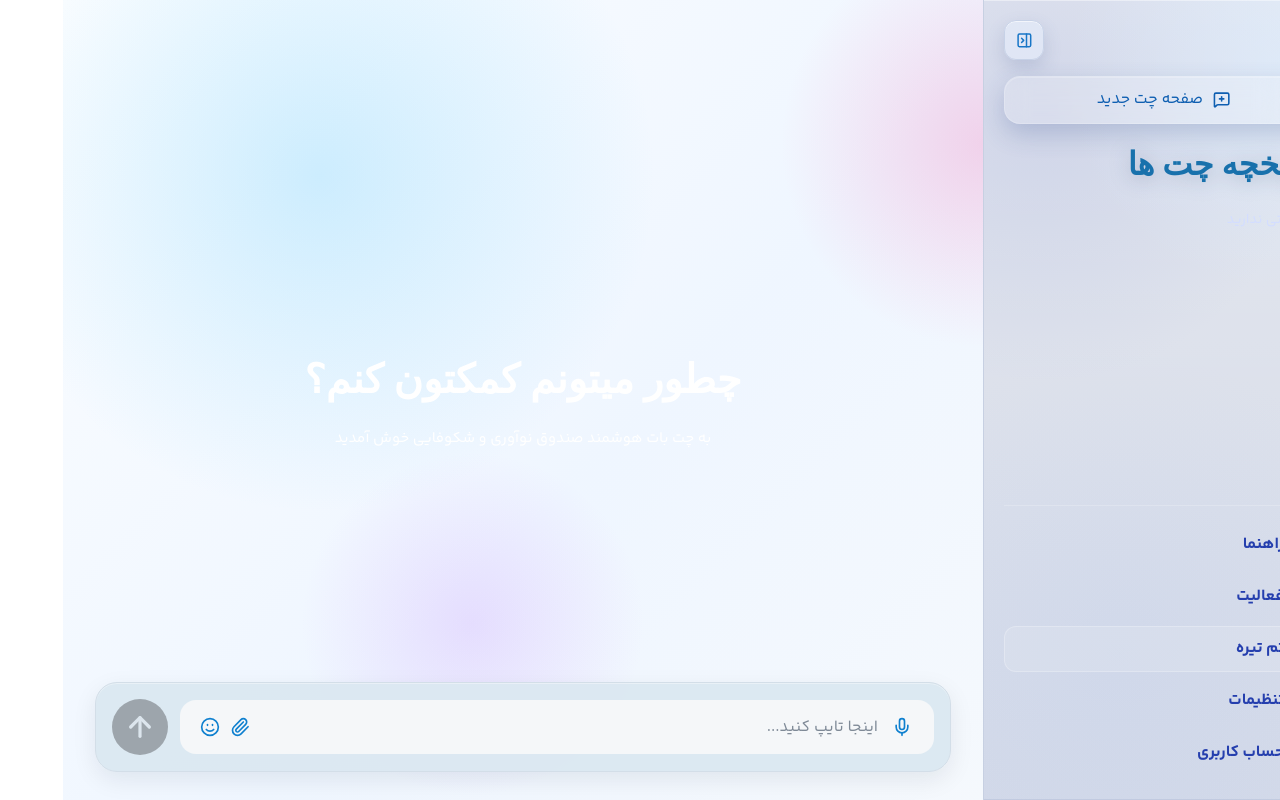
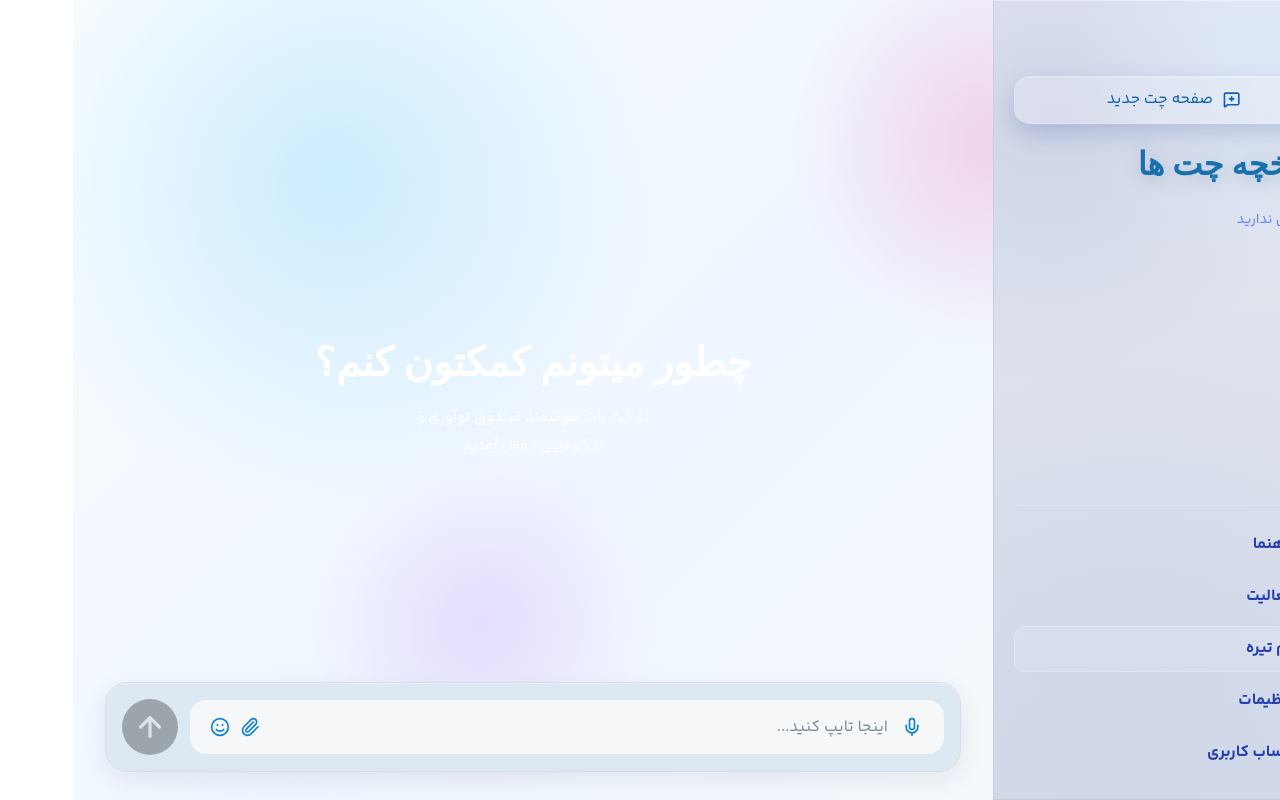
Before and after one commit to peyman-dev/chat-app, a Next.js app: page /chats in a window 1280 px wide. Built offline with nearby package versions, Linux system fonts and the light colour scheme; a web font is replaced by a local one.

Commit message:
fixed sidebar

```diff
--- a/app/chats/layout.tsx
+++ b/app/chats/layout.tsx
@@ -8,12 +8,12 @@ const layout = ({ children }: {
     return (
         <main id='chat' className='flex h-dvh w-dvw'>
             <Sidebar />
-            <section id='chat-content' className='relative bg-[url("/images/chat-light-bg.png")] dark:bg-[url("/images/chat-dark-bg.png")] bg-cover h-dvh w-full bg-center'>
-                <div className='h-full'>
+            <section id='chat-content' className='relative h-dvh w-full bg-[url("/images/chat-light-bg.png")] bg-cover bg-center dark:bg-[url("/images/chat-dark-bg.png")]'>
+                <div className='h-full pt-[calc(env(safe-area-inset-top)+3.25rem)] lg:pt-0'>
                     {children}
                 </div>
 
-                <div className='pointer-events-none absolute inset-x-0 bottom-0 px-8 pb-7'>
+                <div className='pointer-events-none absolute inset-x-0 bottom-0 px-3 pb-[calc(env(safe-area-inset-bottom)+0.75rem)] sm:px-5 sm:pb-5 lg:px-8 lg:pb-7'>
                     <ChatComposer className='pointer-events-auto' />
                 </div>
             </section>
--- a/components/templates/chats/chat-composer/index.tsx
+++ b/components/templates/chats/chat-composer/index.tsx
@@ -60,7 +60,7 @@ const ChatComposer = ({ className }: ChatComposerProps) => {
       dir="ltr"
       onSubmit={handleSubmit}
       className={cn(
-        "mx-auto flex w-full max-w-[1400px] items-center gap-3 rounded-[22px] border px-3 py-3 sm:px-4 sm:py-4",
+        "mx-auto flex w-full max-w-[1400px] min-w-0 items-center gap-2 rounded-[20px] border px-2.5 py-2.5 sm:gap-3 sm:rounded-[22px] sm:px-4 sm:py-4",
         "border-[#d3dee8] bg-[#dce8f2]/95",
         "shadow-[inset_0_1px_0_rgba(255,255,255,0.35),0_8px_24px_rgba(15,23,42,0.08)]",
         "dark:border-[#747ab0]/55 dark:bg-[#16154d]/82 dark:shadow-[inset_0_1px_0_rgba(255,255,255,0.18),0_12px_28px_rgba(0,0,0,0.35)]",
@@ -71,18 +71,18 @@ const ChatComposer = ({ className }: ChatComposerProps) => {
 
       <div
         className={cn(
-          "flex min-h-[54px] flex-1 items-center gap-2 rounded-2xl px-4",
+          "flex min-h-[46px] min-w-0 flex-1 items-center gap-1 rounded-2xl px-2.5 sm:min-h-[54px] sm:gap-2 sm:px-4",
           "bg-[#f5f7f9] text-[#64748b]",
           "dark:bg-[#8f8aad] dark:text-white/75",
         )}
       >
-        <div className="flex shrink-0 items-center gap-0.5">
+        <div className="flex shrink-0 items-center gap-px sm:gap-0.5">
           <IconActionButton aria-label="Insert emoji">
-            <Smile className="size-5" />
+            <Smile className="size-4 sm:size-5" />
           </IconActionButton>
 
           <IconActionButton aria-label="Attach file">
-            <Paperclip className="size-5" />
+            <Paperclip className="size-4 sm:size-5" />
           </IconActionButton>
         </div>
 
@@ -92,7 +92,7 @@ const ChatComposer = ({ className }: ChatComposerProps) => {
           onChange={(event) => setText(event.target.value)}
           placeholder="اینجا تایپ کنید..."
           className={cn(
-            "h-11 flex-1 bg-transparent text-right text-base leading-none outline-none md:text-[32px]",
+            "h-10 min-w-0 flex-1 bg-transparent text-right text-[0.97rem] leading-none outline-none sm:h-11 sm:text-base md:text-[32px]",
             "placeholder:text-[#7f8a97] dark:placeholder:text-white/82",
           )}
         />
@@ -100,9 +100,9 @@ const ChatComposer = ({ className }: ChatComposerProps) => {
         <button
           type="button"
           aria-label="Voice input"
-          className="grid size-8 shrink-0 place-items-center rounded-full text-[#0f80cf] transition-colors hover:bg-black/5 dark:text-white/95 dark:hover:bg-white/10"
+          className="grid size-7 shrink-0 place-items-center rounded-full text-[#0f80cf] transition-colors hover:bg-black/5 dark:text-white/95 dark:hover:bg-white/10 sm:size-8"
         >
-          <Mic className="size-5" />
+          <Mic className="size-4 sm:size-5" />
         </button>
       </div>
     </form>
--- a/components/templates/chats/chat-composer/submit-button.tsx
+++ b/components/templates/chats/chat-composer/submit-button.tsx
@@ -10,7 +10,7 @@ const SubmitButton = ({ className, disabled, ...props }: SubmitButtonProps) => {
       type="submit"
       disabled={disabled}
       className={cn(
-        "grid size-[56px] shrink-0 place-items-center rounded-full bg-[#83898f] text-[#dce4eb] transition-all",
+        "grid size-11 shrink-0 place-items-center rounded-full bg-[#83898f] text-[#dce4eb] transition-all sm:size-[56px]",
         "border border-transparent",
         "dark:bg-[#b8bdd6] dark:text-[#1f2b7d] dark:border-[#0ea5ff]",
         "disabled:cursor-not-allowed disabled:opacity-70",
@@ -18,7 +18,7 @@ const SubmitButton = ({ className, disabled, ...props }: SubmitButtonProps) => {
       )}
       {...props}
     >
-      <ArrowUp className="size-8" strokeWidth={2.4} />
+      <ArrowUp className="size-6 sm:size-8" strokeWidth={2.4} />
     </button>
   );
 };
--- a/components/templates/chats/empty-chat.tsx
+++ b/components/templates/chats/empty-chat.tsx
@@ -2,9 +2,9 @@ import React from 'react'
 
 const EmptyChat = () => {
     return (
-        <div className='size-full flex items-center flex-col text-white gap-y-[18px] justify-center'>
-                <p className='text-[40px] font-extrabold'>چطور میتونم کمکتون کنم؟</p>
-                <p className='text-[15px] '>به چت بات هوشمند صندوق نوآوری و شکوفایی خوش آمدید</p>
+        <div className='flex size-full flex-col items-center justify-center gap-y-3 px-5 text-center text-white sm:gap-y-[18px] sm:px-8'>
+                <p className='max-w-[14ch] text-[2.15rem] leading-[1.2] font-extrabold sm:max-w-none sm:text-[40px] sm:leading-[1.15]'>چطور میتونم کمکتون کنم؟</p>
+                <p className='max-w-[34ch] text-[0.94rem] leading-7 sm:text-[15px]'>به چت بات هوشمند صندوق نوآوری و شکوفایی خوش آمدید</p>
         </div>
     )
 }
--- a/components/templates/chats/sidebar/chat-history-section.tsx
+++ b/components/templates/chats/sidebar/chat-history-section.tsx
@@ -27,7 +27,7 @@ const ChatHistorySection = ({ items, activeChatId, onSelect }: ChatHistorySectio
             animate={{ opacity: 1, y: 0 }}
             exit={{ opacity: 0, y: 6 }}
             transition={{ duration: 0.22, ease: "easeOut" }}
-            className="mt-7 text-right text-sm font-medium text-[#d3ddff]"
+            className="mt-7 text-right text-sm font-medium text-[#6282ee]! dark:text-[#d3ddff]"
           >
             هنوز چتی ندارید
           </motion.p>
--- a/components/templates/chats/sidebar/index.tsx
+++ b/components/templates/chats/sidebar/index.tsx
@@ -11,6 +11,8 @@ import MobileSidebarDrawer from "./mobile-sidebar-drawer";
 import MobileSidebarToggle from "./mobile-sidebar-toggle";
 import SidebarExpandedPanel from "./sidebar-expanded-panel";
 import SidebarRail from "./sidebar-rail";
+
+const SIDEBAR_EASE: [number, number, number, number] = [0.22, 1, 0.36, 1];
 
 const Sidebar = () => {
   const router = useRouter();
@@ -60,17 +62,19 @@ const Sidebar = () => {
       <motion.aside
         initial={{ opacity: 0, x: 16 }}
         animate={{ opacity: 1, x: 0, width: isDesktopCollapsed ? 92 : 360 }}
-        transition={{ duration: 0.28, ease: [0.22, 1, 0.36, 1] }}
+        transition={{ duration: 0.34, ease: SIDEBAR_EASE }}
+        layout
         className="hidden h-dvh shrink-0 overflow-hidden bg-[#d7dce8] dark:bg-[#0b1140] lg:block"
       >
-        <AnimatePresence mode="wait" initial={false}>
+        <AnimatePresence mode="sync" initial={false}>
           {isDesktopCollapsed ? (
             <motion.div
               key="sidebar-rail"
-              initial={{ x: 8 }}
-              animate={{ x: 0 }}
-              exit={{ x: 8 }}
-              transition={{ duration: 0.2, ease: [0.22, 1, 0.36, 1] }}
+              initial={{ x: 10, opacity: 0, scale: 0.985, filter: "blur(5px)" }}
+              animate={{ x: 0, opacity: 1, scale: 1, filter: "blur(0px)" }}
+              exit={{ x: 8, opacity: 0, scale: 0.99, filter: "blur(4px)" }}
+              transition={{ duration: 0.26, ease: SIDEBAR_EASE }}
+              layout
               className="h-full"
             >
               <SidebarRail
@@ -86,10 +90,11 @@ const Sidebar = () => {
           ) : (
             <motion.div
               key="sidebar-expanded"
-              initial={{ x: -10 }}
-              animate={{ x: 0 }}
-              exit={{ x: -10 }}
-              transition={{ duration: 0.22, ease: [0.22, 1, 0.36, 1] }}
+              initial={{ x: -12, opacity: 0, scale: 0.985, filter: "blur(5px)" }}
+              animate={{ x: 0, opacity: 1, scale: 1, filter: "blur(0px)" }}
+              exit={{ x: -8, opacity: 0, scale: 0.99, filter: "blur(4px)" }}
+              transition={{ duration: 0.28, ease: SIDEBAR_EASE }}
+              layout
               className="h-full"
             >
               <SidebarExpandedPanel
--- a/components/templates/chats/sidebar/mobile-sidebar-toggle.tsx
+++ b/components/templates/chats/sidebar/mobile-sidebar-toggle.tsx
@@ -6,7 +6,7 @@ type MobileSidebarToggleProps = {
 
 const MobileSidebarToggle = ({ onClick }: MobileSidebarToggleProps) => {
   return (
-    <div className="fixed right-4 top-4 z-40 lg:hidden">
+    <div className="fixed right-3 top-[max(env(safe-area-inset-top),0.75rem)] z-40 lg:hidden">
       <SidebarToggleButton mode="open-mobile" onClick={onClick} />
     </div>
   );
--- a/components/templates/chats/sidebar/sidebar-header.tsx
+++ b/components/templates/chats/sidebar/sidebar-header.tsx
@@ -9,14 +9,22 @@ type SidebarHeaderProps = {
 
 const SidebarHeader = ({ collapsed = false, isMobile = false, onToggle }: SidebarHeaderProps) => {
   return (
-    <header className="flex min-h-12 items-center justify-end">
-      <AnimatePresence mode="wait" initial={false}>
+    <header
+      className={[
+        "flex min-h-12 w-full items-center",
+        collapsed && !isMobile ? "justify-center" : "justify-start",
+      ]
+        .filter(Boolean)
+        .join(" ")}
+    >
+      <AnimatePresence initial={false} mode="sync">
         <motion.div
           key={`${collapsed ? "collapsed" : "expanded"}-${isMobile ? "mobile" : "desktop"}`}
-          initial={{ opacity: 0, scale: 0.94 }}
-          animate={{ opacity: 1, scale: 1 }}
-          exit={{ opacity: 0, scale: 0.94 }}
-          transition={{ duration: 0.16, ease: "easeOut" }}
+          initial={{ opacity: 0, scale: 0.94, y: -2, filter: "blur(4px)" }}
+          animate={{ opacity: 1, scale: 1, y: 0, filter: "blur(0px)" }}
+          exit={{ opacity: 0, scale: 0.94, y: -2, filter: "blur(4px)" }}
+          transition={{ duration: 0.22, ease: [0.22, 1, 0.36, 1] }}
+          className={collapsed && !isMobile ? "grid size-12 place-items-center" : "grid size-10 place-items-center"}
         >
           <SidebarToggleButton
             mode={isMobile ? "close-mobile" : collapsed ? "expand" : "collapse"}
--- a/components/templates/chats/sidebar/sidebar-rail.tsx
+++ b/components/templates/chats/sidebar/sidebar-rail.tsx
@@ -43,12 +43,12 @@ const SidebarRail = ({
               title={item.title}
               aria-current={item.chatId === activeChatId ? "page" : undefined}
               className={[
-                "grid size-10 place-items-center rounded-xl border border-transparent text-[#b7d5ff]  outline-none",
+                "grid size-10 place-items-center rounded-xl border border-transparent text-[#1871ACA6] dark:text-[#b7d5ff]  outline-none",
                 "bg-white/7 hover:border-white/18 hover:bg-white/12 focus-visible:ring-2 focus-visible:ring-[#81beff]/70",
-                item.chatId === activeChatId ? "border-white/24 bg-white/15 text-white" : "",
+                item.chatId === activeChatId ? "border-white/24 bg-white/15 text-[#1871AC] dark:text-white" : "",
               ].join(" ")}
             >
-              <MessageSquare className="size-[18px]" strokeWidth={2.1} />
+              <MessageSquare className="size-[18px]" strokeWidth={item.chatId === activeChatId ? 2.6 : 2.1} />
             </motion.button>
           ))}
         </div>
--- a/components/templates/chats/sidebar/sidebar-toggle-button.tsx
+++ b/components/templates/chats/sidebar/sidebar-toggle-button.tsx
@@ -1,4 +1,4 @@
-import { Menu, PanelRightClose, PanelRightOpen, X } from "lucide-react";
+import { Menu, PanelRightClose, X } from "lucide-react";
 import { motion } from "motion/react";
 import { cn } from "@/lib/utils";
 
@@ -16,11 +16,11 @@ const config: Record<
 > = {
   expand: {
     label: "باز کردن سایدبار",
-    Icon: PanelRightOpen,
+    Icon: Menu,
   },
   collapse: {
     label: "جمع کردن سایدبار",
-    Icon: PanelRightClose,
+    Icon: Menu,
   },
   "open-mobile": {
     label: "باز کردن سایدبار",
@@ -39,19 +39,19 @@ const SidebarToggleButton = ({ mode, onClick, className }: SidebarToggleButtonPr
     <motion.button
       type="button"
       onClick={onClick}
-      whileHover={{ scale: 1.04 }}
-      whileTap={{ scale: 0.95 }}
-      transition={{ duration: 0.18, ease: [0.22, 1, 0.36, 1] }}
+      whileHover={{ scale: 1.03, y: -0.5 }}
+      whileTap={{ scale: 0.96, y: 0 }}
+      transition={{ duration: 0.22, ease: [0.22, 1, 0.36, 1] }}
       aria-label={label}
       className={cn(
-        "grid size-10 place-items-center rounded-xl border border-[#c7d2e7] bg-[#e1e8f6]/92 text-[#1876c7] outline-none backdrop-blur-lg",
-        "shadow-[inset_0_1px_0_rgba(255,255,255,0.58),0_8px_18px_rgba(81,102,152,0.2)]",
-        "transition-colors hover:bg-[#e8effb] focus-visible:ring-2 focus-visible:ring-[#7ebcff]/70",
-        "dark:border-white/14 dark:bg-white/9 dark:text-[#d8e9ff] dark:shadow-[inset_0_1px_0_rgba(255,255,255,0.24),0_8px_20px_rgba(4,12,42,0.35)] dark:hover:bg-white/14",
+        "grid size-10 shrink-0 place-items-center rounded-xl p-0 text-[#1876c7] outline-none",
+        // "shadow-[inset_0_1px_0_rgba(255,255,255,0.58),0_8px_18px_rgba(81,102,152,0.2)]",
+        "transition-[background-color,color,box-shadow,transform] duration-200 ease-out focus-visible:ring-2 focus-visible:ring-[#7ebcff]/70",
+        " dark:text-[#d8e9ff] dark:hover:bg-white/14",
         className,
       )}
     >
-      <Icon className="size-[1.05rem]" strokeWidth={2.15} />
+      <Icon className="size-[1.05rem] shrink-0" strokeWidth={2.15} />
     </motion.button>
   );
 };
```
Also changed, not shown: components/templates/chats/sidebar/mobile-sidebar-drawer.tsx (+5 -5 lines).
